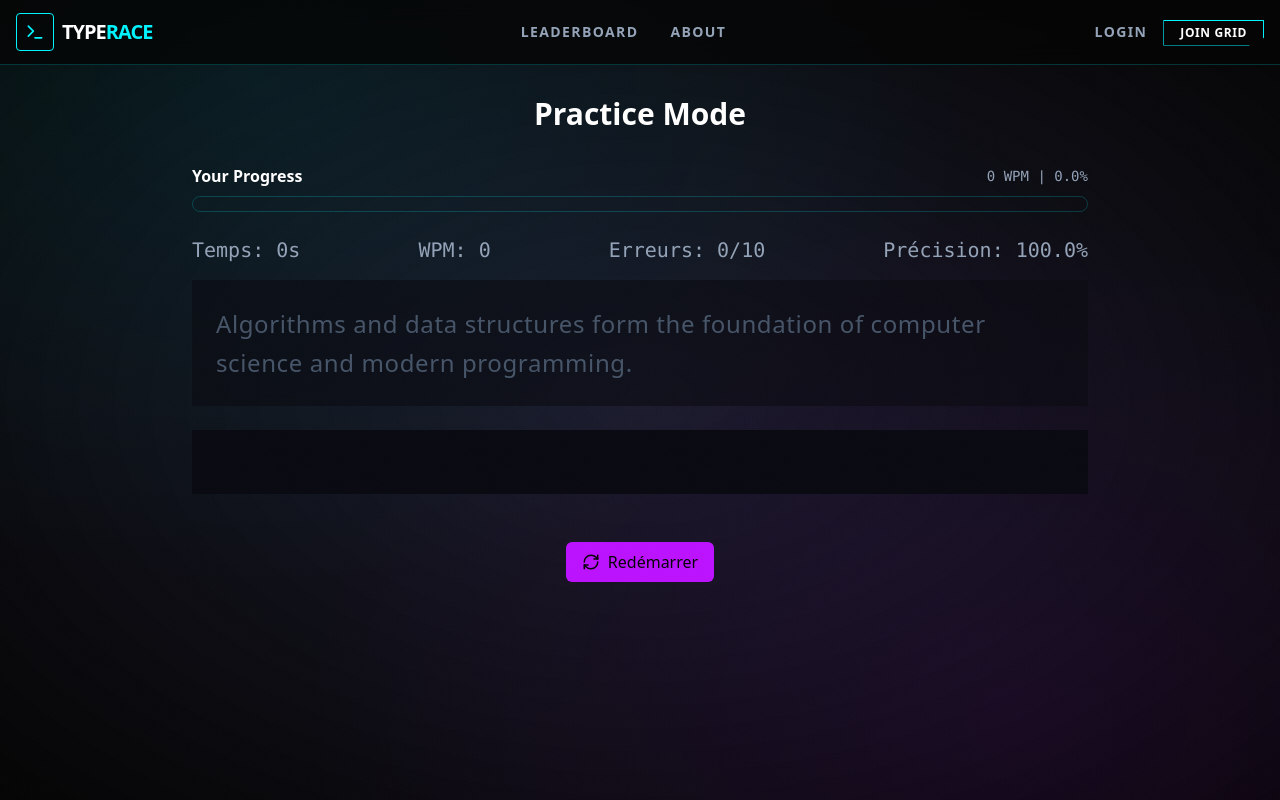
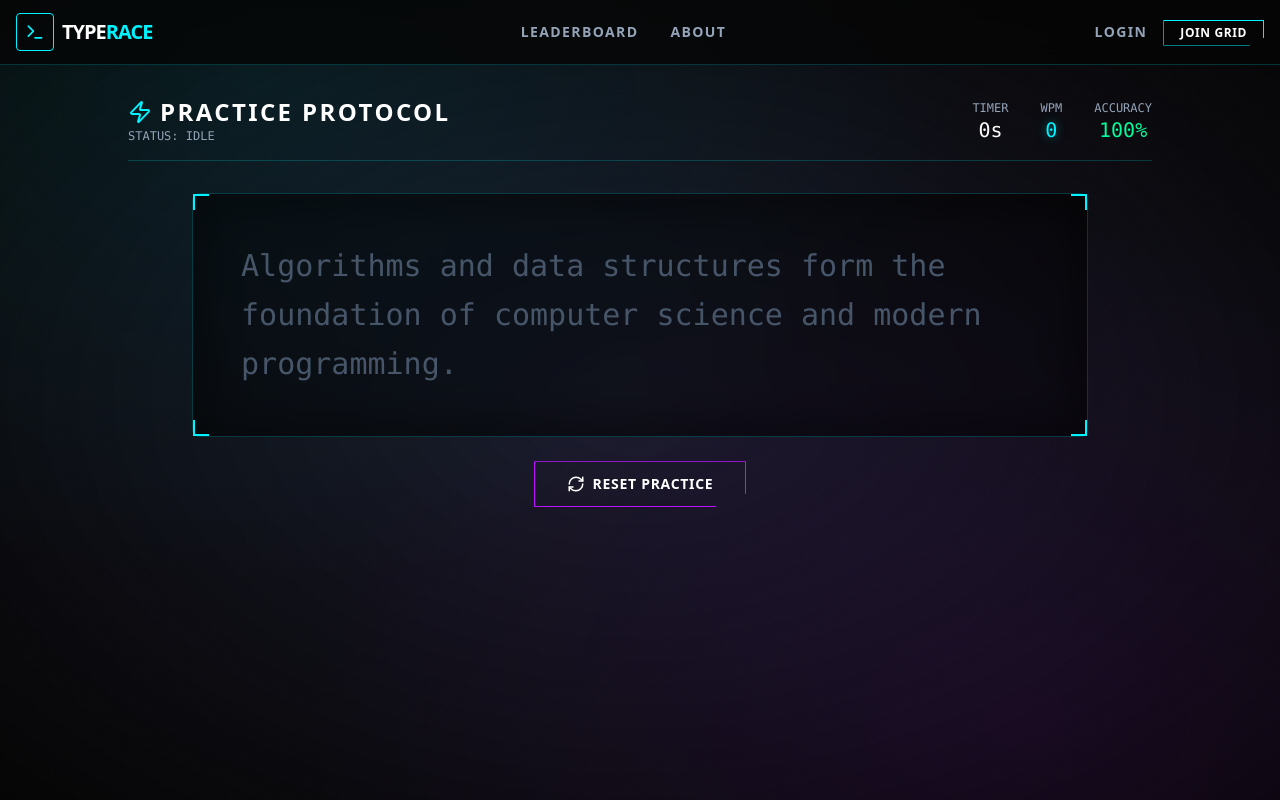
Before and after one commit to Richmano-stack/Typeracing, a Next.js app: page /practice in a window 1280 px wide. Shown: the top 800 px of the page. Built offline with nearby package versions, Linux system fonts and the light colour scheme; no server answers.

Commit message:
solo drill design change

```diff
--- a/app/(race)/practice/page.tsx
+++ b/app/(race)/practice/page.tsx
@@ -1,10 +1,12 @@
 "use client";
 
-import React, { useEffect, useMemo } from 'react';
-import { RefreshCw, Trophy } from 'lucide-react';
+import React, { useEffect, useMemo, useRef } from 'react';
+import { RefreshCw, Trophy, Zap, AlertTriangle } from 'lucide-react';
 import { TYPING_TEXTS } from '@/lib/texts';
 import { useRaceStore } from '@/lib/useRaceStore';
 import { useTimerStore } from '@/lib/useTimerStore';
+import CyberButton from '@/components/ui/CyberButton';
+import CyberCard from '@/components/ui/CyberCard';
 
 const MAX_ERRORS = 10;
 
@@ -38,10 +40,11 @@ const PracticePage: React.FC = () => {
     useEffect(() => {
         const randomText = TYPING_TEXTS[Math.floor(Math.random() * TYPING_TEXTS.length)];
         initializeRace(randomText, '0', 'practice');
+        resetTimer(); // Ensure timer is reset on mount - timer will only start when user types
 
         const saved = localStorage.getItem('bestWpm');
         if (saved) setBestWpm(parseInt(saved));
-    }, [initializeRace]);
+    }, [initializeRace, resetTimer]);
 
     // Save best WPM when race finishes
     useEffect(() => {
@@ -56,7 +59,7 @@ const PracticePage: React.FC = () => {
     const handleReset = () => {
         const newText = TYPING_TEXTS[Math.floor(Math.random() * TYPING_TEXTS.length)];
         initializeRace(newText, '0', 'practice');
-        resetTimer();
+        resetTimer(); // Reset timer when race is reset
         setTimeout(() => inputRef.current?.focus(), 50);
     };
 
@@ -84,8 +87,9 @@ const PracticePage: React.FC = () => {
         if (status === "finished") return;
         if (errors >= MAX_ERRORS && newValue.length > userInput.length) return;
 
-        // Start race on first input
-        if (status === "idle" && newValue.length > 0) {
+        // Start race and timer ONLY on first input (when status is idle and user starts typing)
+        // This ensures timer doesn't start until user actually begins typing
+        if (status === "idle" && newValue.length > 0 && userInput.length === 0) {
             startRace();
             startTimer();
         }
@@ -105,95 +109,144 @@ const PracticePage: React.FC = () => {
         : 0;
 
     return (
-        <div className="container mx-auto p-4 md:p-8 min-h-[80vh] flex flex-col items-center">
-            <h1 className="text-3xl font-extrabold mb-8" style={{ color: 'var(--text-primary)' }}>
-                Practice Mode
+        <div className="min-h-screen flex flex-col items-center p-4 md:p-8 relative z-10">
+            {/* HUD Header */}
+            <div className="w-full max-w-5xl mb-8 flex justify-between items-end border-b border-[var(--border)] pb-4">
+                <div>
+                    <h1 className="text-2xl font-black uppercase tracking-widest text-white flex items-center gap-2">
+                        <Zap className="text-[var(--primary)]" />
+                        Practice Protocol
                     </h1>
+                    <p className="text-[var(--text-secondary)] text-xs font-mono">
+                        STATUS: {status === 'running' ? 'ACTIVE' : status.toUpperCase()}
+                    </p>
+                </div>
 
-            {bestWpm !== null && (
-                <div className="w-full max-w-4xl mb-4 p-3 rounded-lg border" style={{ backgroundColor: 'var(--bg-card)', borderColor: 'var(--accent)' }}>
-                    <div className="flex items-center justify-center gap-2">
-                        <Trophy size={20} style={{ color: 'var(--accent)' }} />
-                        <span style={{ color: 'var(--text-primary)' }}>
-                            Personal Best: <strong style={{ color: 'var(--accent)' }}>{bestWpm} WPM</strong>
+                {status !== 'finished' && (
+                    <div className="flex gap-8 font-mono text-xl">
+                        <div className="text-center">
+                            <span className="text-[var(--text-secondary)] text-xs block">TIMER</span>
+                            <span className="text-white">{timer}s</span>
+                        </div>
+                        <div className="text-center">
+                            <span className="text-[var(--text-secondary)] text-xs block">WPM</span>
+                            <span className="text-[var(--primary)] drop-shadow-[0_0_5px_rgba(0,243,255,0.5)]">{wpm}</span>
+                        </div>
+                        <div className="text-center">
+                            <span className="text-[var(--text-secondary)] text-xs block">ACCURACY</span>
+                            <span className={accuracy < 90 ? 'text-[var(--error)]' : 'text-[var(--success)]'}>
+                                {accuracy.toFixed(0)}%
                             </span>
                         </div>
                     </div>
                 )}
+            </div>
 
+            {/* Personal Best Display */}
+            {bestWpm !== null && (
                 <div className="w-full max-w-4xl mb-6">
-                <div className="flex justify-between items-center mb-2">
-                    <span className="font-bold" style={{ color: 'var(--text-primary)' }}>Your Progress</span>
-                    <span className="text-sm font-mono" style={{ color: 'var(--text-secondary)' }}>
-                        {wpm} WPM | {progressPercentage.toFixed(1)}%
+                    <CyberCard className="border-[var(--accent)]">
+                        <div className="flex items-center justify-center gap-2">
+                            <Trophy size={20} className="text-[var(--accent)]" />
+                            <span className="text-white font-mono">
+                                Personal Best: <span className="text-[var(--accent)] font-bold">{bestWpm} WPM</span>
                             </span>
                         </div>
-                <div className="w-full bg-secondary rounded-full h-4 overflow-hidden border" style={{ borderColor: 'var(--border)' }}>
-                    <div className="h-full transition-all duration-300" style={{ width: `${progressPercentage}%`, backgroundColor: 'var(--accent)' }} />
+                    </CyberCard>
+                </div>
+            )}
+
+            {/* Main Practice Area */}
+            <div className="w-full max-w-4xl relative">
+                {/* Text Display (Cockpit) */}
+                <div
+                    className="relative p-8 md:p-12 bg-black/40 border border-[var(--border)] rounded-lg backdrop-blur-md min-h-[200px] text-2xl md:text-3xl font-mono leading-relaxed break-words shadow-[inset_0_0_50px_rgba(0,0,0,0.5)]"
+                    onClick={() => inputRef.current?.focus()}
+                >
+                    {/* Corner Accents */}
+                    <div className="absolute top-0 left-0 w-4 h-4 border-t-2 border-l-2 border-[var(--primary)]" />
+                    <div className="absolute top-0 right-0 w-4 h-4 border-t-2 border-r-2 border-[var(--primary)]" />
+                    <div className="absolute bottom-0 left-0 w-4 h-4 border-b-2 border-l-2 border-[var(--primary)]" />
+                    <div className="absolute bottom-0 right-0 w-4 h-4 border-b-2 border-r-2 border-[var(--primary)]" />
+
+                    {renderText}
+
+                    {/* Hidden Input */}
+                    {status !== 'finished' && (
+                        <input
+                            ref={inputRef}
+                            className="absolute inset-0 opacity-0 cursor-default"
+                            value={userInput}
+                            onChange={handleUserInput}
+                            autoFocus
+                        />
+                    )}
+                </div>
+
+                {/* Error Warning */}
+                {errors > 0 && status === 'running' && (
+                    <div className="mt-4 flex items-center justify-center text-[var(--error)] animate-pulse font-mono font-bold">
+                        <AlertTriangle size={20} className="mr-2" />
+                        WARNING: INTEGRITY COMPROMISED ({errors}/{MAX_ERRORS})
+                    </div>
+                )}
+
+                {/* Reset Button (when not finished) */}
+                {status !== 'finished' && (
+                    <div className="mt-6 flex justify-center">
+                        <CyberButton onClick={handleReset} variant="secondary">
+                            <RefreshCw size={18} /> RESET PRACTICE
+                        </CyberButton>
+                    </div>
+                )}
+            </div>
+
+            {/* Results Modal */}
+            {status === 'finished' && (
+                <div className="fixed inset-0 z-50 flex items-center justify-center bg-black/80 backdrop-blur-md p-4">
+                    <CyberCard className="max-w-2xl w-full animate-in fade-in zoom-in duration-300 border-[var(--primary)] shadow-[0_0_50px_rgba(0,243,255,0.2)]">
+                        <div className="text-center mb-8">
+                            <h2 className="text-4xl font-black uppercase text-white mb-2" style={{ textShadow: '0 0 20px var(--primary)' }}>
+                                {bestWpm !== null && wpm > bestWpm ? 'NEW RECORD!' : 'Practice Complete'}
+                            </h2>
+                            <p className="text-[var(--text-secondary)] font-mono">SESSION TERMINATED</p>
+                        </div>
+
+                        <div className="grid grid-cols-3 gap-4 mb-8">
+                            <div className="bg-black/40 p-4 rounded border border-[var(--border)] text-center">
+                                <div className="text-[var(--text-secondary)] text-xs uppercase mb-1">Speed</div>
+                                <div className="text-4xl font-black text-[var(--primary)]">{wpm}</div>
+                                <div className="text-xs text-[var(--text-muted)]">WPM</div>
+                            </div>
+                            <div className="bg-black/40 p-4 rounded border border-[var(--border)] text-center">
+                                <div className="text-[var(--text-secondary)] text-xs uppercase mb-1">Precision</div>
+                                <div className="text-4xl font-black text-[var(--success)]">{accuracy.toFixed(0)}%</div>
+                                <div className="text-xs text-[var(--text-muted)]">ACCURACY</div>
+                            </div>
+                            <div className="bg-black/40 p-4 rounded border border-[var(--border)] text-center">
+                                <div className="text-[var(--text-secondary)] text-xs uppercase mb-1">Time</div>
+                                <div className="text-4xl font-black text-white">{timer}s</div>
+                                <div className="text-xs text-[var(--text-muted)]">DURATION</div>
                             </div>
                         </div>
 
-            {status !== 'finished' && (
-                <div className="flex justify-between w-full max-w-4xl mb-4 text-xl font-mono" style={{ color: 'var(--text-secondary)' }}>
-                    <span>Temps: {timer}s</span>
-                    <span>WPM: {wpm}</span>
-                    <span>Erreurs: {errors}/{MAX_ERRORS}</span>
-                    <span>Précision: {accuracy.toFixed(1)}%</span>
-                </div>
-            )}
-
-            <div className="ui-card w-full max-w-4xl p-6 mb-6 text-2xl tracking-wide leading-relaxed" style={{ backgroundColor: 'var(--bg-card)' }}>
-                <p>{renderText}</p>
-            </div>
-
-            {status === 'finished' && (
-                <div className="w-full max-w-4xl mb-6 p-6 rounded-xl border-2" style={{ backgroundColor: 'var(--bg-card)', borderColor: 'var(--accent)' }}>
-                    <h2 className="text-4xl font-extrabold mb-4 text-center" style={{ color: 'var(--accent)' }}>
-                        {bestWpm !== null && wpm > bestWpm ? '🎉 New Record!' : 'Practice Complete!'}
-                    </h2>
-                    <p className="text-2xl font-bold text-center" style={{ color: 'var(--text-primary)' }}>WPM: {wpm}</p>
-                    <p className="text-lg text-center" style={{ color: 'var(--text-secondary)' }}>
-                        Précision: {accuracy.toFixed(1)}% | Erreurs: {errors}
-                    </p>
-                    {bestWpm !== null && wpm <= bestWpm && (
-                        <p className="text-sm mt-2 text-center" style={{ color: 'var(--text-muted)' }}>Best: {bestWpm} WPM</p>
-                    )}
-                    <div className="flex justify-center">
-                        <button onClick={handleReset} className="mt-6 py-3 px-6 rounded-md text-xl font-bold flex items-center transition hover:opacity-90" style={{ backgroundColor: 'var(--accent)', color: 'var(--bg-base)' }}>
-                            <RefreshCw size={20} className="mr-2" /> Practice Again
-                        </button>
+                        {bestWpm !== null && (
+                            <div className="mb-8 p-4 bg-[var(--bg-surface)] rounded border border-[var(--border)]">
+                                <h3 className="text-sm font-bold uppercase text-[var(--text-secondary)] mb-2">Personal Best</h3>
+                                <div className="flex justify-between items-center font-mono">
+                                    <span>Highest WPM: <span className="text-white">{bestWpm}</span></span>
+                                    <span>Errors: <span className="text-white">{errors}</span></span>
                                 </div>
                             </div>
                         )}
 
-            <input
-                ref={inputRef}
-                type="text"
-                className="w-full max-w-4xl p-4 text-2xl ui-card focus:outline-none"
-                style={{
-                    backgroundColor: 'var(--bg-surface)',
-                    color: "var(--text-primary)",
-                    borderColor: errors > 0 ? '#ff4d4d' : 'var(--accent)',
-                    caretColor: 'var(--accent)',
-                    opacity: status === 'finished' ? 0 : 1,
-                }}
-                value={userInput}
-                onChange={handleUserInput}
-                disabled={status === 'finished'}
-                autoFocus
-                onKeyDown={(e) => e.key === 'Enter' && e.preventDefault()}
-            />
-
-            {errors >= MAX_ERRORS && (
-                <div className="mt-4 p-4 bg-red-500/10 border border-red-500 rounded-lg text-red-500 font-bold animate-pulse">
-                    ⚠️ You are typing it wrong! Please correct your errors.
+                        <div className="flex justify-center gap-4">
+                            <CyberButton onClick={handleReset} glow>
+                                <RefreshCw size={18} /> PRACTICE AGAIN
+                            </CyberButton>
                         </div>
-            )}
-
-            {status !== 'finished' && (
-                <button onClick={handleReset} className="mt-12 py-2 px-4 rounded-md flex items-center transition hover:opacity-80" style={{ backgroundColor: 'var(--accent)', color: 'var(--bg-base)' }}>
-                    <RefreshCw size={18} className="mr-2" /> Redémarrer
-                </button>
+                    </CyberCard>
+                </div>
             )}
         </div>
     );
--- a/app/(race)/race/page.tsx
+++ b/app/(race)/race/page.tsx
@@ -67,24 +67,33 @@ export default function QuickRacePage() {
         initializeRace(TYPING_TEXTS[randomIndex], randomIndex.toString(), 'race');
         resetRacers();
         setPreCountdown(true);
-        startCountdown(3);
+        startCountdown(10);
         resetTimer();
         // Reset save state for new race
         setIsSaving(false);
     };
 
-    // Countdown effect
+    // Countdown effect - runs when preCountdown becomes true
+    useEffect(() => {
+        if (!preCountdown) return;
+
+        // Set up interval to tick countdown every second
+        const id = setInterval(() => {
+            tickCountdown();
+        }, 1000);
+
+        return () => clearInterval(id);
+    }, [preCountdown, tickCountdown]);
+
+    // Effect to handle countdown completion
     useEffect(() => {
         if (!preCountdown) return;
         if (countdown <= 0) {
             setPreCountdown(false);
             startRace();
             startTimer();
-            return;
         }
-        const id = setInterval(() => tickCountdown(), 1000);
-        return () => clearInterval(id);
-    }, [preCountdown, countdown, startRace, startTimer, tickCountdown]);
+    }, [preCountdown, countdown, startRace, startTimer]);
 
     // Auto-focus input when race starts
     useEffect(() => {
@@ -335,9 +344,17 @@ export default function QuickRacePage() {
 
             {/* Countdown Overlay */}
             {preCountdown && (
-                <div className="absolute inset-0 flex items-center justify-center bg-black/80 backdrop-blur-sm z-50">
-                    <div className="text-9xl font-black text-[var(--primary)] animate-pulse" style={{ textShadow: '0 0 50px var(--primary)' }}>
-                        {countdown}
+                <div className="fixed inset-0 flex items-center justify-center bg-black/80 backdrop-blur-sm z-50">
+                    <div
+                        className="text-9xl font-black text-[var(--primary)] transition-all duration-300 ease-out"
+                        style={{
+                            textShadow: '0 0 50px var(--primary)',
+                            transform: `scale(${countdown > 0 ? 1 + (10 - countdown) * 0.1 : 1.5})`,
+                            opacity: countdown > 0 ? 1 : 0,
+                            animation: countdown > 0 ? 'pulse 0.5s ease-in-out' : 'none'
+                        }}
+                    >
+                        {countdown > 0 ? countdown : 'GO!'}
                     </div>
                 </div>
             )}
```
Also changed, not shown: app/layout.tsx (indentation only). Lines whose indentation alone changed are shown as unchanged.
